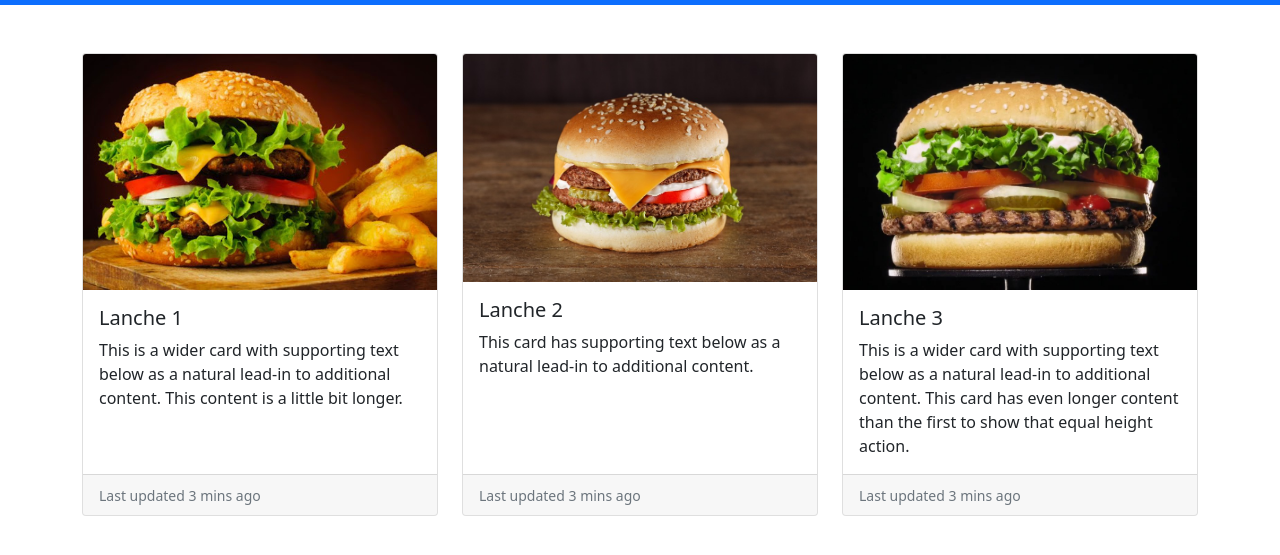
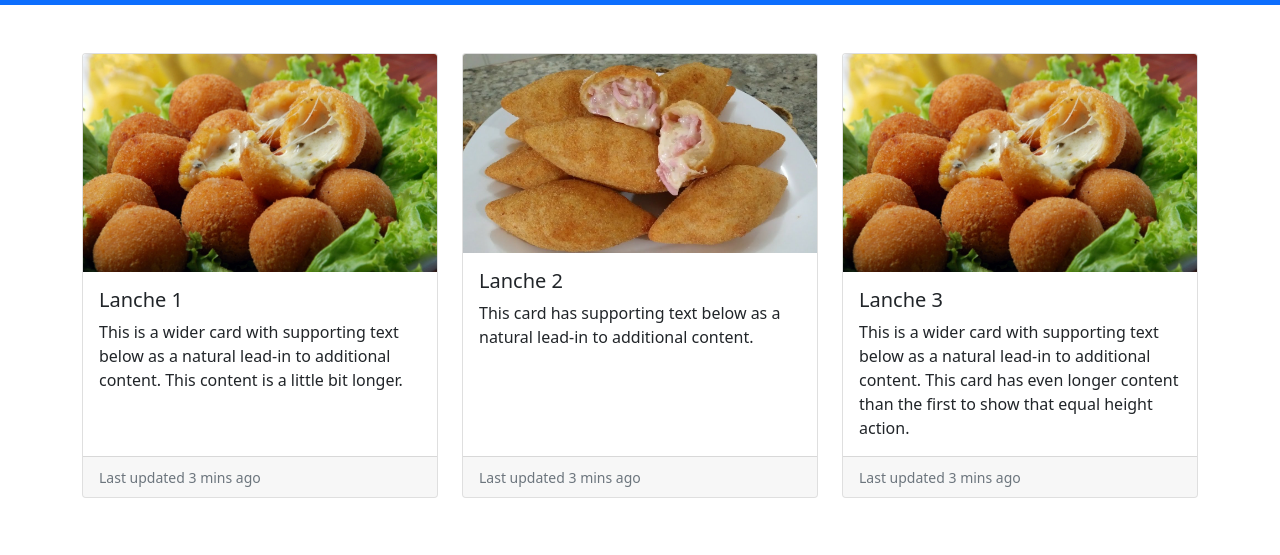
Before and after one commit to rodriguescarinaSI/Site-lanchonete, a plain HTML site: page index.html in a window 1280 px wide. Shown: the part 221-776 px from the top of the page. Drawn offline with Linux system fonts and the light colour scheme.

Commit message:
mudando as fotos

```diff
--- a/index.html
+++ b/index.html
@@ -40,7 +40,7 @@
     <div class="row row-cols-1 row-cols-md-3 g-4">
         <div class="col">
           <div class="card h-100">
-            <img src="img/lanche1.jpg" class="card-img-top" alt="...">
+            <img src="img/mussarela.jpg" class="card-img-top" alt="...">
             <div class="card-body">
               <h5 class="card-title">Lanche 1</h5>
               <p class="card-text">This is a wider card with supporting text below as a natural lead-in to additional content. This content is a little bit longer.</p>
@@ -52,7 +52,7 @@
         </div>
         <div class="col">
           <div class="card h-100">
-            <img src="img/lanche2.jpg" class="card-img-top" alt="...">
+            <img src="img/enroladinho.jpg" class="card-img-top" alt="...">
             <div class="card-body">
               <h5 class="card-title">Lanche 2</h5>
               <p class="card-text">This card has supporting text below as a natural lead-in to additional content.</p>
@@ -64,7 +64,7 @@
         </div>
         <div class="col">
           <div class="card h-100">
-            <img src="img/lanche3.jpg" class="card-img-top" alt="...">
+            <img src="img/mussarela.jpg" class="card-img-top" alt="...">
             <div class="card-body">
               <h5 class="card-title">Lanche 3</h5>
               <p class="card-text">This is a wider card with supporting text below as a natural lead-in to additional content. This card has even longer content than the first to show that equal height action.</p>
```
Also changed, not shown: img/coxinha.jpeg (added), img/enroladinho.jpg (added), img/lanche1.jpg (deleted), img/lanche2.jpg (deleted), img/mussarela.jpg (added).
